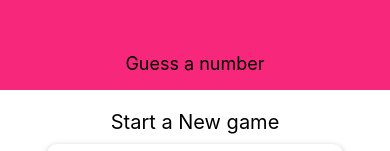
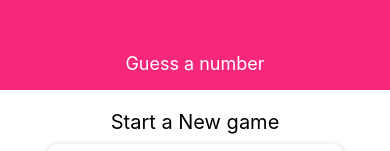
Before and after one commit to NikolaCzv/guess-a-number-react-native, a React Native app: screen / in a window 390 px wide. Shown: the top 151 px of the page. Built offline with nearby package versions, Linux system fonts and the light colour scheme.

Commit message:
styles issues fixed

```diff
--- a/App.js
+++ b/App.js
@@ -1,6 +1,6 @@
 import React from 'react';
 import { StyleSheet, View } from 'react-native';
-import Header from './components/header';
+import Header from './components/Header';
 import StartGameScreen from './screens/StartGameScreen';
 
 const App = () =>  {
--- /dev/null
+++ b/components/Card.js
@@ -0,0 +1,21 @@
+import React from 'react';
+import { View, StyleSheet } from 'react-native';
+
+const Card = props => {
+    return <View style={{...styles.cardContainer, ...props.style}}>{props.children}</View>
+};
+
+const styles = StyleSheet.create({
+    cardContainer: {
+        shadowColor: 'black',
+        shadowOffset: { width: 0, height: 2 },
+        shadowRadius: 6,
+        shadowOpacity: 0.26,
+        backgroundColor: 'white',
+        elevation: 8, //only for android
+        padding: 20,
+        borderRadius: 10
+    }
+});
+
+export default Card;
--- a/components/header.js
+++ b/components/header.js
@@ -19,7 +19,7 @@
         justifyContent: 'center'
     },
     headerTitle: {
-        color: 'black',
+        color: 'white',
         fontSize: 18
     }
 });
--- a/screens/StartGameScreen.js
+++ b/screens/StartGameScreen.js
@@ -1,18 +1,20 @@
 import React from "react";
 import { View, Text, StyleSheet, TextInput, Button } from "react-native";
+
+import Card from '../components/Card';
 
 const StartGameScreen = props => {
     return (
         <View style={styles.screen}>
             <Text style={styles.title}>Start a New game</Text>
-            <View style={styles.inputContainer}>
+            <Card style={styles.inputContainer}>
                 <Text>Select a Number</Text>
                 <TextInput />
                 <View style={styles.buttonContainer}>
                     <Button title="Reset" onPress={() => {}}/>
                     <Button title="Confirm" onPress={() => {}}/>
                 </View>
-            </View>
+            </Card>
         </View>
     );
 };
@@ -30,15 +32,7 @@
     inputContainer: {
         width: 300,
         maxWidth: '80%',
-        alignItems: 'center',
-        shadowColor: 'black',
-        shadowOffset: { width: 0, height: 2 },
-        shadowRadius: 6,
-        shadowOpacity: 0.26,
-        backgroundColor: 'white',
-        elevation: 8, //only for android
-        padding: 20,
-        borderRadius: 10
+        alignItems: 'center'
     },
     buttonContainer: {
         flexDirection: 'row',
```
